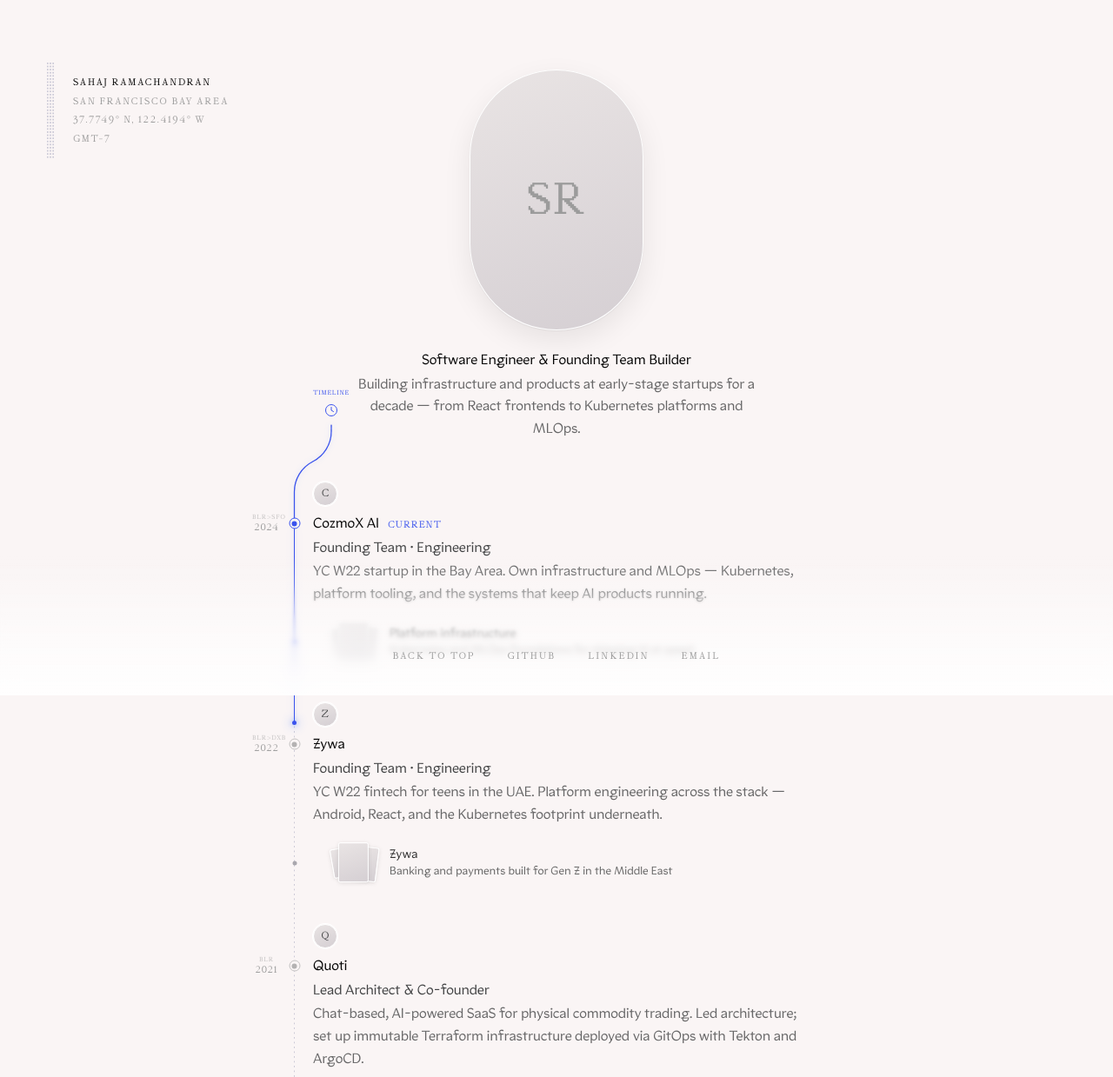
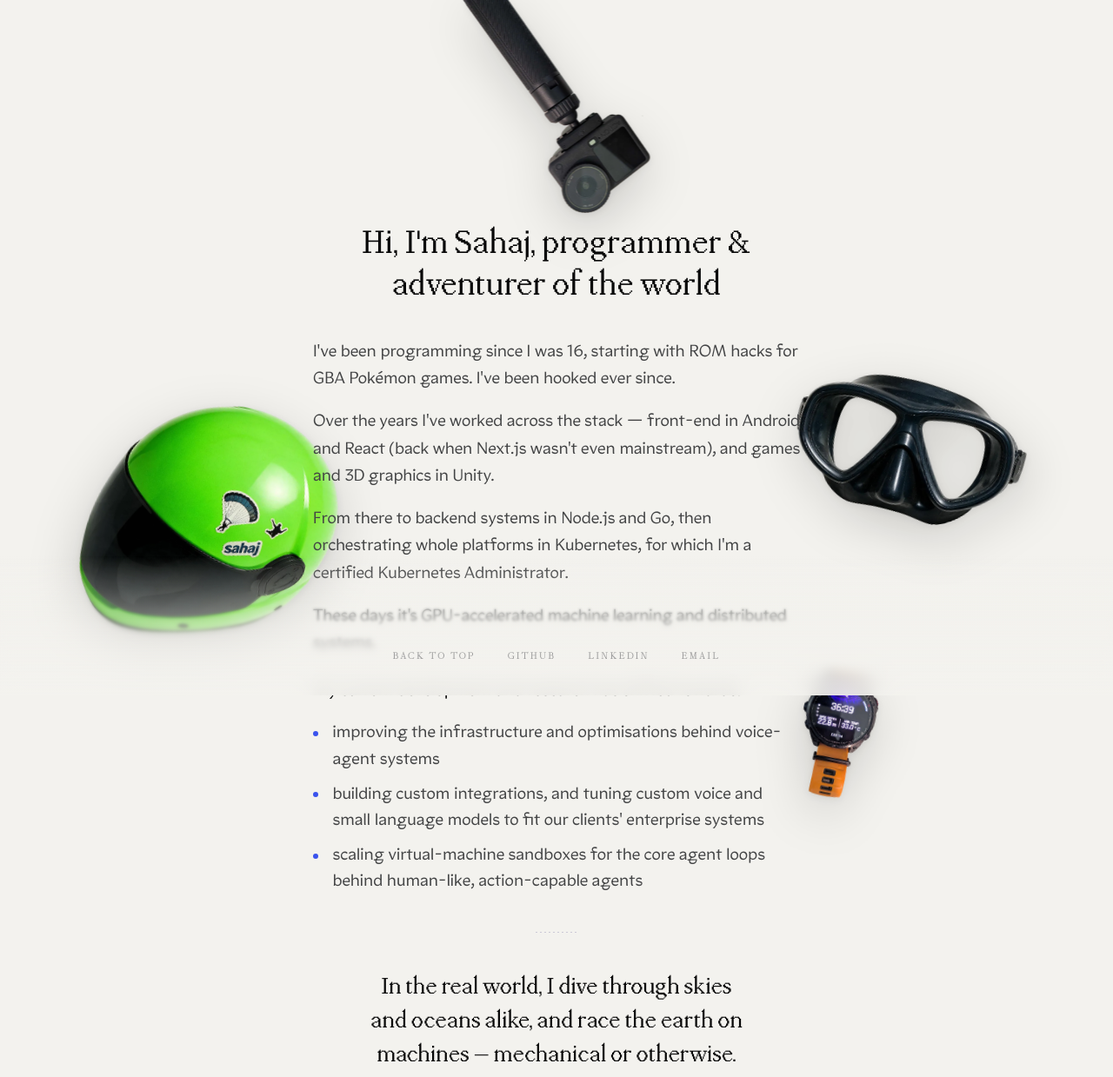
Before and after one commit to SahajR/new-cv, an Astro site: page / in a window 1280 px wide. Shown: the top 1239 px of the page at 87% size. Built offline with nearby package versions, Linux system fonts and the light colour scheme; Astro itself is replaced by a stand-in of ours.

Commit message:
cleaner ui

```diff
--- a/public/theme.js
+++ b/public/theme.js
@@ -1,15 +1,12 @@
 // Runs blocking in <head> so the first paint already has the right theme.
+// Light is the default; a stored preference ('light' | 'dark') overrides it.
 (function () {
+  var theme = 'light';
   try {
     var stored = localStorage.getItem('theme');
-    var theme =
-      stored === 'light' || stored === 'dark'
-        ? stored
-        : window.matchMedia('(prefers-color-scheme: dark)').matches
-          ? 'dark'
-          : 'light';
-    document.documentElement.setAttribute('data-theme', theme);
+    if (stored === 'light' || stored === 'dark') theme = stored;
   } catch (e) {
     /* no-op */
   }
+  document.documentElement.setAttribute('data-theme', theme);
 })();
--- /dev/null
+++ b/src/components/About.astro
@@ -0,0 +1,77 @@
+---
+import { about } from '../data/profile';
+---
+
+<div class="about" id="about">
+  {about.paragraphs.map((p) => <p class="about-p">{p}</p>)}
+
+  <p class="about-p about-focus-intro">{about.focusIntro}</p>
+  <ul class="about-focus">
+    {about.focus.map((item) => <li>{item}</li>)}
+  </ul>
+
+  <hr class="about-rule" />
+
+  <p class="about-closing">{about.closing}</p>
+</div>
+
+<style>
+  .about {
+    width: 100%;
+    display: flex;
+    flex-direction: column;
+    gap: 1.1rem;
+  }
+  .about-p {
+    font-size: clamp(1.0625rem, 0.95rem + 0.4vw, 1.1875rem);
+    line-height: 1.65;
+    letter-spacing: -0.005em;
+    color: var(--body);
+  }
+  .about-focus-intro {
+    margin-top: 0.4rem;
+    color: var(--ink);
+  }
+  .about-focus {
+    list-style: none;
+    display: flex;
+    flex-direction: column;
+    gap: 0.6rem;
+    padding-left: 1.4rem;
+    font-size: clamp(1.0625rem, 0.95rem + 0.4vw, 1.1875rem);
+    line-height: 1.6;
+    color: var(--body);
+  }
+  .about-focus li {
+    position: relative;
+  }
+  .about-focus li::before {
+    content: '';
+    position: absolute;
+    left: -1.4rem;
+    top: 0.72em;
+    width: 6px;
+    height: 6px;
+    border-radius: 50%;
+    background: var(--accent);
+  }
+  .about-rule {
+    width: 48px;
+    height: 1px;
+    margin: 1.6rem auto;
+    border: 0;
+    background-image: radial-gradient(circle at 1px 1px, var(--rule) 1px, transparent 1.2px);
+    background-size: 5px 1px;
+    background-color: transparent;
+  }
+  .about-closing {
+    font-family: var(--font-serif);
+    font-weight: 500;
+    font-size: clamp(1.375rem, 1.1rem + 0.9vw, 1.75rem);
+    line-height: 1.4;
+    letter-spacing: 0.005em;
+    text-align: center;
+    color: var(--ink);
+    text-wrap: balance;
+  }
+</style>
--- /dev/null
+++ b/src/components/Hero.astro
@@ -0,0 +1,45 @@
+---
+/**
+ * Header section: the intro title with the page content flowing directly
+ * under it, and scene objects placed around. The section is the positioning
+ * context for the <Scene> layer, so objects sit alongside the content.
+ */
+import Intro from './Intro.astro';
+import Scene from './Scene.astro';
+import { headerScene } from '../data/scene';
+---
+
+<section class="hero">
+  <Scene objects={headerScene} />
+  <div class="hero-content">
+    <Intro />
+    <slot />
+  </div>
+</section>
+
+<style>
+  .hero {
+    position: relative;
+    width: 100%;
+    min-height: 100vh;
+    min-height: 100svh;
+    display: flex;
+    justify-content: center;
+    /* top: clear the camera hanging from the top edge; bottom: clear the fixed footer */
+    padding: clamp(200px, 32vh, 340px) 1.5rem 200px;
+  }
+  .hero-content {
+    position: relative;
+    z-index: 1; /* above the scene layer (0), below the footer fade (4) */
+    width: min(100%, var(--col-w));
+    display: flex;
+    flex-direction: column;
+    align-items: center;
+    gap: 2.25rem;
+  }
+  @media (max-width: 760px) {
+    .hero {
+      padding-top: clamp(170px, 26vh, 240px);
+    }
+  }
+</style>
--- a/src/components/Intro.astro
+++ b/src/components/Intro.astro
@@ -4,34 +4,37 @@ import { profile } from '../data/profile';
 
 <div class="folio-intro reveal" style="--reveal-delay: 60ms">
   <h1 class="folio-tagline">{profile.tagline}</h1>
-  <p class="folio-sub">{profile.sub}</p>
+  {profile.sub && <p class="folio-sub">{profile.sub}</p>}
 </div>
 
 <style>
   .folio-intro {
     width: 100%;
     max-width: 460px;
-    margin-top: -28px;
+    margin-top: 0;
     text-align: center;
   }
+  /* Type scale: 2.5rem title (2× the 20px it was), 1.25rem lead — a 2:1
+     ratio, scaling down to 2rem / 1.0625rem on small screens. */
   .folio-tagline {
-    font-family: var(--font-main);
+    font-family: var(--font-serif);
     font-weight: 500;
-    font-size: 16px;
-    line-height: 1.8;
-    letter-spacing: -0.12px;
+    font-size: clamp(2rem, 1.4rem + 1.6vw, 2.5rem);
+    line-height: 1.2;
+    letter-spacing: 0.01em;
     color: var(--ink);
   }
   .folio-sub {
-    font-size: 16px;
-    line-height: 1.6;
-    letter-spacing: -0.12px;
+    margin-top: 0.5rem;
+    font-size: clamp(1.0625rem, 0.9rem + 0.5vw, 1.25rem);
+    line-height: 1.5;
+    letter-spacing: -0.005em;
     color: var(--body);
     opacity: 0.8;
   }
   @media (max-width: 1219px) {
     .folio-intro {
-      margin-top: -34px;
+      margin-top: 0;
     }
   }
 </style>
--- /dev/null
+++ b/src/components/Scene.astro
@@ -0,0 +1,148 @@
+---
+/**
+ * A layer of photographic objects scattered around a section's content.
+ *
+ * Usage: place inside a `position: relative` section; the layer stretches to
+ * cover it. Objects are described as data (see src/data/scene.ts) so adding
+ * more to a section is a data change, not a markup change.
+ *
+ * Parallax: a single scroll listener updates one CSS var (--py) per object,
+ * scaled by its `depth`, relative to how far the section is from the centre
+ * of the viewport. Transforms only — no layout work on scroll.
+ */
+import type { SceneObject } from '../data/scene';
+
+interface Props {
+  objects: SceneObject[];
+  /** Extra class on the layer, if a section needs to tweak it. */
+  class?: string;
+}
+
+const { objects, class: className } = Astro.props;
+
+const styleFor = (o: SceneObject) => {
+  const m = o.mobile ?? {};
+  const vars: Record<string, string | number> = {
+    '--x': o.x,
+    '--y': o.y,
+    '--w': o.width,
+    '--r': `${o.rotate ?? 0}deg`,
+    '--ty': o.anchor === 'top' ? '0%' : '-50%',
+    '--depth': o.depth ?? 0,
+    '--z': o.z ?? 1,
+    '--xm': m.x ?? o.x,
+    '--ym': m.y ?? o.y,
+    '--wm': m.width ?? o.width,
+    '--rm': `${m.rotate ?? o.rotate ?? 0}deg`,
+  };
+  return Object.entries(vars)
+    .map(([k, v]) => `${k}: ${v}`)
+    .join('; ');
+};
+---
+
+<div class:list={['scene', className]} aria-hidden="true" data-scene>
+  {objects.map((o) => (
+    <div
+      class:list={['scene-obj', { 'is-mobile-hidden': o.mobile?.hidden }]}
+      style={styleFor(o)}
+      data-id={o.id}
+    >
+      <img
+        src={o.src}
+        width={o.w}
+        height={o.h}
+        alt={o.alt}
+        draggable="false"
+        decoding="async"
+        loading={o.eager ? 'eager' : 'lazy'}
+        fetchpriority={o.eager ? 'high' : 'auto'}
+      />
+    </div>
+  ))}
+</div>
+
+<script>
+  const scenes = Array.from(document.querySelectorAll<HTMLElement>('[data-scene]'));
+  const reduced = window.matchMedia('(prefers-reduced-motion: reduce)').matches;
+
+  if (scenes.length && !reduced) {
+    // How many px an object with depth 1 moves per px the section is off-centre.
+    const STRENGTH = 0.12;
+
+    const entries = scenes.map((scene) => ({
+      scene,
+      objs: Array.from(scene.querySelectorAll<HTMLElement>('.scene-obj')).map((el) => ({
+        el,
+        depth: parseFloat(el.style.getPropertyValue('--depth')) || 0,
+      })),
+    }));
+
+    let raf = 0;
+    const update = () => {
+      raf = 0;
+      const vh = window.innerHeight;
+      for (const { scene, objs } of entries) {
+        const r = scene.getBoundingClientRect();
+        if (r.bottom < -vh || r.top > vh * 2) continue; // far off-screen, skip
+        const offset = r.top + r.height / 2 - vh / 2; // 0 when section is centred
+        for (const { el, depth } of objs) {
+          el.style.setProperty('--py', `${(-offset * depth * STRENGTH).toFixed(1)}px`);
+        }
+      }
+    };
+    const schedule = () => {
+      if (!raf) raf = requestAnimationFrame(update);
+    };
+
+    window.addEventListener('scroll', schedule, { passive: true });
+    window.addEventListener('resize', schedule);
+    update();
+  }
+</script>
+
+<style>
+  .scene {
+    position: absolute;
+    inset: 0;
+    overflow: visible;
+    pointer-events: none;
+    z-index: 0;
+  }
+  .scene-obj {
+    position: absolute;
+    left: calc(var(--x) * 100%);
+    top: calc(var(--y) * 100%);
+    width: var(--w);
+    z-index: var(--z);
+    /* align to the anchor → parallax shift → rotate, in that order */
+    transform: translate(-50%, var(--ty, -50%)) translate3d(0, var(--py, 0px), 0) rotate(var(--r));
+    will-change: transform;
+    filter: drop-shadow(0 18px 28px rgba(var(--shadow-rgb), 0.16)) drop-shadow(0 2px 4px rgba(var(--shadow-rgb), 0.08));
+  }
+  .scene-obj img {
+    display: block;
+    width: 100%;
+    height: auto;
+    user-select: none;
+  }
+
+  @media (max-width: 760px) {
+    .scene-obj {
+      left: calc(var(--xm) * 100%);
+      top: calc(var(--ym) * 100%);
+      width: var(--wm);
+      transform: translate(-50%, var(--ty, -50%)) translate3d(0, var(--py, 0px), 0) rotate(var(--rm));
+      filter: drop-shadow(0 10px 16px rgba(var(--shadow-rgb), 0.16)) drop-shadow(0 1px 2px rgba(var(--shadow-rgb), 0.08));
+    }
+    .is-mobile-hidden {
+      display: none;
+    }
+  }
+
+  @media (prefers-reduced-motion: reduce) {
+    .scene-obj {
+      will-change: auto;
+    }
+  }
+</style>
--- a/src/components/StickyMeta.astro
+++ b/src/components/StickyMeta.astro
@@ -6,10 +6,6 @@ import { profile } from '../data/profile';
   <span class="fs-rail" aria-hidden="true"></span>
   <div class="fs-lines label">
     <p class="fs-name">{profile.name}</p>
-    <p>{profile.location}</p>
-    <p aria-hidden="true">{profile.coords.display}</p>
-    <p class="sr-only">{profile.coords.spoken}</p>
-    <p>{profile.timezone}</p>
   </div>
 </aside>
 
--- a/src/data/profile.ts
+++ b/src/data/profile.ts
@@ -38,12 +38,30 @@ export interface FooterLink {
 
 export const profile = {
   name: 'Sahaj Ramachandran',
-  location: 'San Francisco Bay Area',
-  coords: { display: '37.7749° N, 122.4194° W', spoken: '37.7749° north, 122.4194° west' },
-  timezone: 'GMT-7',
-  tagline: 'Software Engineer & Founding Team Builder',
-  sub: 'Building infrastructure and products at early-stage startups for a decade — from React frontends to Kubernetes platforms and MLOps.',
+  tagline: "Hi, I'm Sahaj, programmer & adventurer of the world",
+  sub: '',
   description: "Sahaj Ramachandran's personal website",
+};
+
+/**
+ * About copy, ported from the previous site. Each string is one paragraph;
+ * `focus` renders as a list, `closing` in the display face.
+ */
+export const about = {
+  paragraphs: [
+    "I've been programming since I was 16, starting with ROM hacks for GBA Pokémon games. I've been hooked ever since.",
+    "Over the years I've worked across the stack — front-end in Android and React (back when Next.js wasn't even mainstream), and games and 3D graphics in Unity.",
+    "From there to backend systems in Node.js and Go, then orchestrating whole platforms in Kubernetes, for which I'm a certified Kubernetes Administrator.",
+    "These days it's GPU-accelerated machine learning and distributed systems.",
+  ],
+  focusIntro: 'My current development and research has shifted towards:',
+  focus: [
+    'improving the infrastructure and optimisations behind voice-agent systems',
+    "building custom integrations, and tuning custom voice and small language models to fit our clients' enterprise systems",
+    'scaling virtual-machine sandboxes for the core agent loops behind human-like, action-capable agents',
+  ],
+  closing:
+    'In the real world, I dive through skies and oceans alike, and race the earth on machines — mechanical or otherwise.',
 };
 
 export const timeline: TimelineEntry[] = [
--- /dev/null
+++ b/src/data/scene.ts
@@ -0,0 +1,100 @@
+/**
+ * Scene objects — photographic cutouts placed around the content, in the
+ * style of surya.website. Each section of the page gets its own array; the
+ * <Scene> component turns an array into an absolutely-positioned layer that
+ * covers that section.
+ *
+ * Coordinates are fractions of the section's box (0 = left/top edge,
+ * 1 = right/bottom edge) and describe the object's CENTRE, so the same data
+ * holds up across viewport widths. Values outside 0–1 deliberately bleed
+ * off the edge.
+ */
+export interface SceneObject {
+  id: string;
+  src: string;
+  /** Intrinsic pixel size of the source image — reserves space, avoids layout shift. */
+  w: number;
+  h: number;
+  /** Empty string for purely decorative images (the layer is aria-hidden anyway). */
+  alt: string;
+  /** Anchor position as a fraction of the section (the object's centre by default). */
+  x: number;
+  y: number;
+  /** Which edge `y` refers to. 'top' pins the image's top edge at `y`. Default 'center'. */
+  anchor?: 'center' | 'top';
+  /** Rendered width — use clamp()/vw so it scales with the viewport. */
+  width: string;
+  /** Degrees. */
+  rotate?: number;
+  /** Parallax strength. 0 = pinned to the page, 1 = moves the most. */
+  depth?: number;
+  z?: number;
+  /** Overrides applied at ≤ 760px. Set `hidden: true` to drop the object on phones. */
+  mobile?: Partial<Pick<SceneObject, 'x' | 'y' | 'width' | 'rotate'>> & { hidden?: boolean };
+  /** Load eagerly (above the fold) or lazily. Defaults to lazy. */
+  eager?: boolean;
+}
+
+export const headerScene: SceneObject[] = [
+  {
+    id: 'skydive-helmet',
+    src: '/images/skydive-helmet.webp',
+    w: 971,
+    h: 960,
+    alt: '',
+    x: 0.19,
+    y: 0.42,
+    width: 'clamp(150px, 22vw, 320px)',
+    rotate: 12,
+    depth: 0.55,
+    z: 2,
+    eager: true,
+    mobile: { x: 0.1, y: 0.055, width: '30vw', rotate: 10 },
+  },
+  {
+    id: 'dive-watch',
+    src: '/images/dive-watch.webp',
+    w: 949,
+    h: 1600,
+    alt: '',
+    x: 0.75,
+    y: 0.59,
+    width: 'clamp(50px, 6.6vw, 96px)',
+    rotate: 13,
+    depth: 1,
+    z: 3,
+    eager: true,
+    mobile: { x: 0.5, y: 0.74, width: '14vw', rotate: 15 },
+  },
+  {
+    id: 'action-camera',
+    src: '/images/action-camera.webp',
+    w: 1405,
+    h: 1600,
+    alt: '',
+    x: 0.5,
+    y: 0,
+    anchor: 'top', // flush with the top edge
+    width: 'clamp(140px, 16.8vw, 252px)',
+    rotate: 0,
+    depth: 0.8,
+    z: 2,
+    eager: true,
+    mobile: { x: 0.5, y: 0, width: '31vw', rotate: 0 },
+  },
+  {
+    id: 'dive-mask',
+    src: '/images/dive-mask.webp',
+    w: 998,
+    h: 711,
+    alt: '',
+    x: 0.82,
+    y: 0.36,
+    width: 'clamp(150px, 20vw, 300px)',
+    rotate: -9,
+    depth: 0.45,
+    z: 1,
+    eager: true,
+    mobile: { x: 0.88, y: 0.06, width: '30vw', rotate: -7 },
+  },
+];
--- a/src/layouts/Layout.astro
+++ b/src/layouts/Layout.astro
@@ -15,7 +15,7 @@ const { title = profile.name, description = profile.description } = Astro.props;
   <head>
     <meta charset="UTF-8" />
     <meta name="viewport" content="width=device-width, initial-scale=1.0" />
-    <meta name="theme-color" content="#faf5f5" media="(prefers-color-scheme: light)" />
+    <meta name="theme-color" content="#f3f2ee" media="(prefers-color-scheme: light)" />
     <meta name="theme-color" content="#191817" media="(prefers-color-scheme: dark)" />
     <!-- Blocking on purpose: sets data-theme before first paint. -->
     <script is:inline src="/theme.js"></script>
--- a/src/pages/index.astro
+++ b/src/pages/index.astro
@@ -1,52 +1,28 @@
 ---
 import Layout from '../layouts/Layout.astro';
-import StickyMeta from '../components/StickyMeta.astro';
-import HeroWindow from '../components/HeroWindow.astro';
-import Intro from '../components/Intro.astro';
-import Track from '../components/Track.astro';
+import Hero from '../components/Hero.astro';
+import About from '../components/About.astro';
 import Footer from '../components/Footer.astro';
 ---
 
 <Layout>
   <main class="folio">
-    <StickyMeta />
-    <div class="folio-col">
-      <HeroWindow />
-      <Intro />
-      <Track />
-    </div>
+    <Hero>
+      <About />
+    </Hero>
     <Footer />
   </main>
 </Layout>
 
 <style>
   .folio {
+    position: relative;
     min-height: 100vh;
     min-height: 100svh;
     display: flex;
     flex-direction: column;
     background: var(--bg);
     color: var(--ink);
-  }
-  .folio-col {
-    width: min(100% - 3rem, var(--col-w));
-    margin: 0 auto;
-    padding: 80px 0 168px;
-    flex: 1 0 auto;
-    display: flex;
-    flex-direction: column;
-    align-items: center;
-    gap: 48px;
-  }
-  @media (max-width: 1219px) {
-    .folio-col {
-      padding-top: 28px;
-    }
-  }
-  @media (max-width: 620px) {
-    .folio-col {
-      padding-top: 3vh;
-      gap: 40px;
-    }
+    overflow-x: clip; /* objects may bleed past the edges; never a horizontal scrollbar */
   }
 </style>
--- a/src/styles/global.css
+++ b/src/styles/global.css
@@ -14,7 +14,7 @@
   --logo-size: 28px;
 
   /* Light palette */
-  --bg: #faf5f5;
+  --bg: #f3f2ee;
   --ink: #060606;
   --body: #434445;
   --mute: #9b9b9b;
@@ -32,9 +32,9 @@
   --dot-case: #a9a7ad;
   --route: #c2c0c0;
   --shadow-rgb: 0, 0, 0;
-  --footer-tint-rgb: 255, 255, 255;
-  --placeholder-a: #e9e4e4;
-  --placeholder-b: #d5cfd3;
+  --footer-tint-rgb: 243, 242, 238;
+  --placeholder-a: #e6e4de;
+  --placeholder-b: #d2cfc7;
 
   color-scheme: light;
 }
@@ -88,6 +88,11 @@ body {
 
 h1, h2, h3, h4, h5, h6, p, ul, ol {
   margin: 0;
+}
+
+h1, h2, h3, h4, h5, h6 {
+  font-family: var(--font-serif);
+  font-weight: 500;
 }
 
 ul, ol {
```
